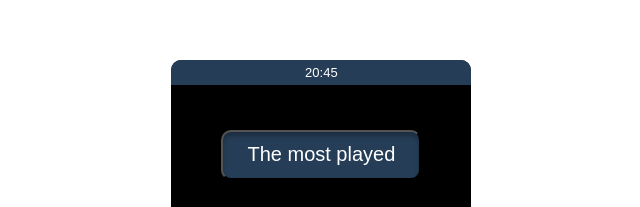
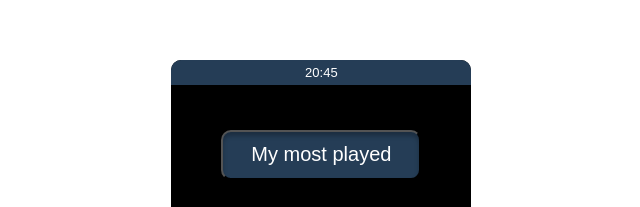
Before and after one commit to tiagoalex2002/PAF, a plain HTML site: page options.html in a window 1280 px wide. Shown: the part 130-337 px from the top of the page, 279-919 px from the left. Drawn offline with nearby package versions, Linux system fonts and the light colour scheme.

Commit message:
Update options.html

```diff
--- a/options.html
+++ b/options.html
@@ -14,7 +14,7 @@
       </div>
       <div class="container">
         <a href="index.html"
-          ><button class="blue-bg">The most played</button></a
+          ><button class="blue-bg">My most played</button></a
         >
         <a href="create.html"
           ><button class="blue-bg">Create playlist</button></a
```
